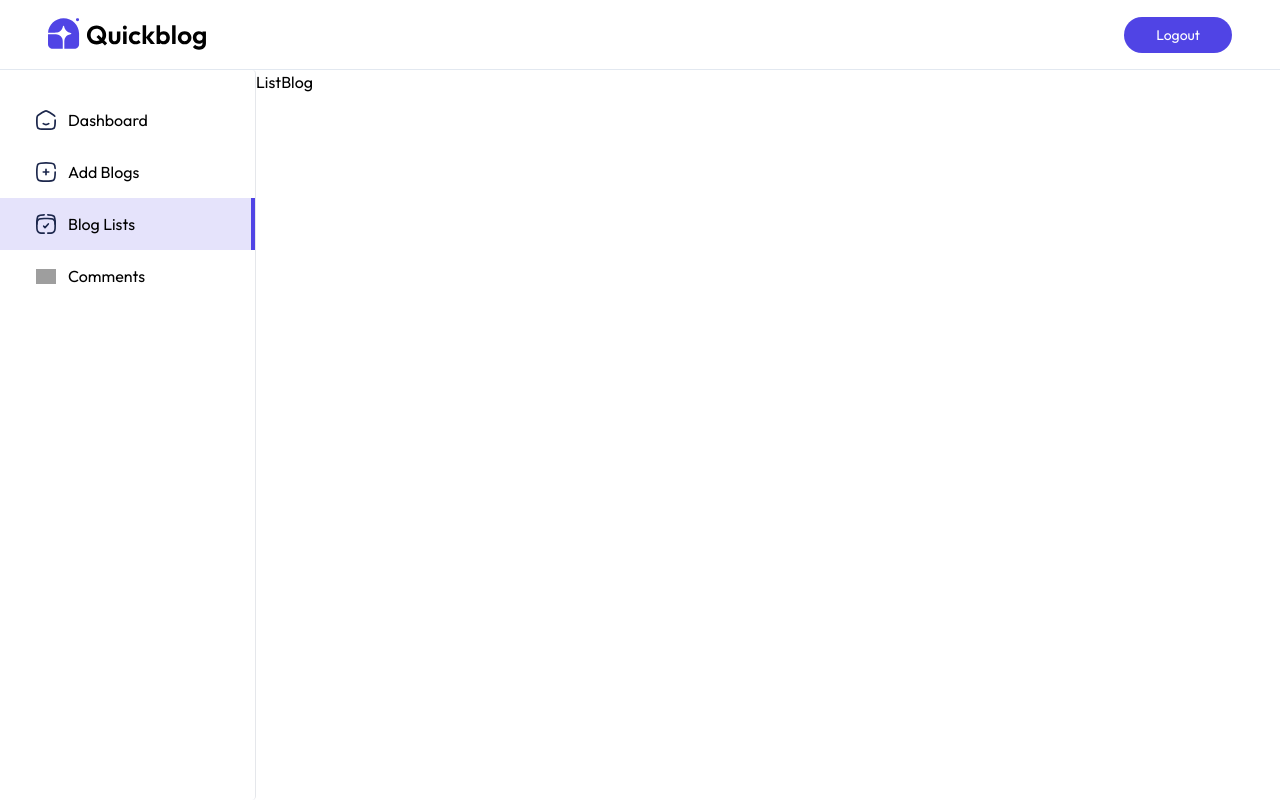
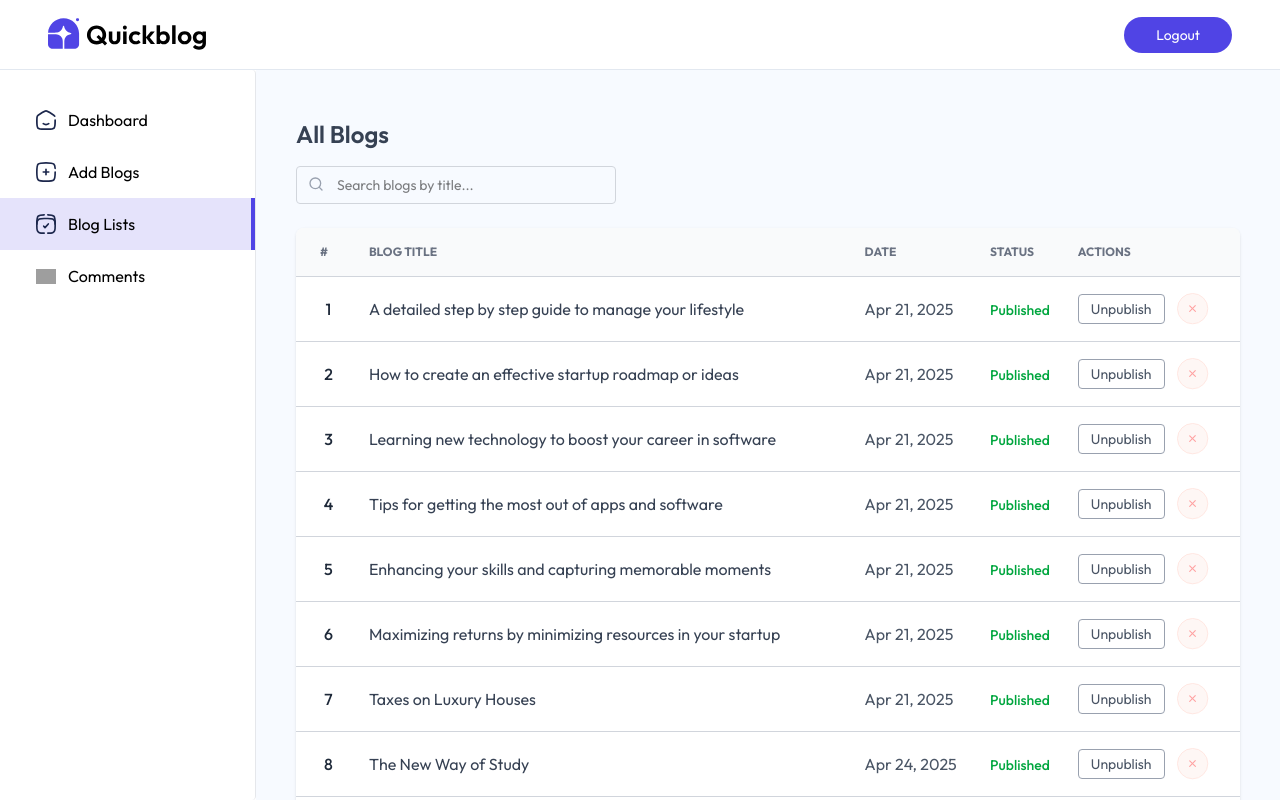
Before and after one commit to aditya-narayan-sahoo/quick-blog, a React (Vite) app in the folder client/: page /admin/list-blog in a window 1280 px wide. Built offline with nearby package versions, Linux system fonts and the light colour scheme; grey boxes are pictures that could not be loaded.

Commit message:
Implement the list blog page

```diff
--- a/client/src/pages/admin/ListBlog.jsx
+++ b/client/src/pages/admin/ListBlog.jsx
@@ -1,5 +1,78 @@
+import { useEffect, useState } from "react";
+import { Inbox, Search } from "lucide-react";
+import { blog_data } from "../../assets/assets";
+import BlogTableItem from "../../components/admin/BlogTableItem";
+
 const ListBlog = () => {
-  return <div>ListBlog</div>;
+  const [blogs, setBlogs] = useState([]);
+  const [query, setQuery] = useState("");
+
+  const fetchBlogs = async () => setBlogs(blog_data);
+
+  useEffect(() => {
+    fetchBlogs();
+  }, []);
+
+  const filteredBlogs = blogs.filter((blog) =>
+    blog.title.toLowerCase().includes(query.toLowerCase())
+  );
+
+  return (
+    <section className="flex-1 pt-5 px-4 sm:pt-12 sm:px-10 bg-blue-50/50">
+      <header className="mb-6 max-w-5xl mx-auto">
+        <h1 className="text-2xl font-semibold text-gray-700 mb-4">All Blogs</h1>
+        <div className="relative w-full">
+          <input
+            type="text"
+            placeholder="Search blogs by title..."
+            value={query}
+            onChange={(e) => setQuery(e.target.value)}
+            className="w-full sm:w-80 pl-10 pr-4 py-2 text-sm border border-gray-300 rounded focus:outline-none focus:ring-2 focus:ring-primary"
+          />
+          <Search className="absolute left-3 top-2.5 w-4 h-4 text-gray-400" />
+        </div>
+      </header>
+
+      <main className="relative w-full max-w-5xl mx-auto overflow-x-auto shadow rounded-lg bg-white">
+        <table className="w-full text-sm text-gray-600">
+          <thead className="text-xs text-gray-500 uppercase bg-gray-50 border-b border-gray-200">
+            <tr>
+              <th className="px-2 py-4 xl:px-6 text-left">#</th>
+              <th className="px-2 py-4 text-left">Blog Title</th>
+              <th className="px-2 py-4 text-left max-sm:hidden">Date</th>
+              <th className="px-2 py-4 text-left max-sm:hidden">Status</th>
+              <th className="px-2 py-4 text-left">Actions</th>
+            </tr>
+          </thead>
+
+          <tbody>
+            {filteredBlogs.length > 0 ? (
+              filteredBlogs.map((blog, index) => (
+                <BlogTableItem
+                  key={blog._id}
+                  blog={blog}
+                  fetchBlogs={fetchBlogs}
+                  index={index + 1}
+                />
+              ))
+            ) : (
+              <tr>
+                <td colSpan="5">
+                  <div className="flex flex-col items-center justify-center py-12 text-gray-400">
+                    <Inbox className="w-16 h-16 mb-4 opacity-60" />
+                    <p className="text-lg font-medium">No blogs found</p>
+                    <p className="text-sm text-gray-400 mt-1">
+                      Try adjusting your search
+                    </p>
+                  </div>
+                </td>
+              </tr>
+            )}
+          </tbody>
+        </table>
+      </main>
+    </section>
+  );
 };
 
 export default ListBlog;
```
